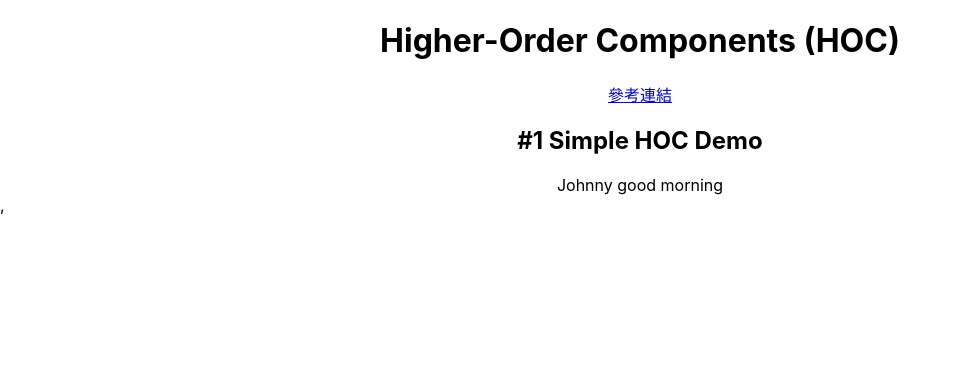
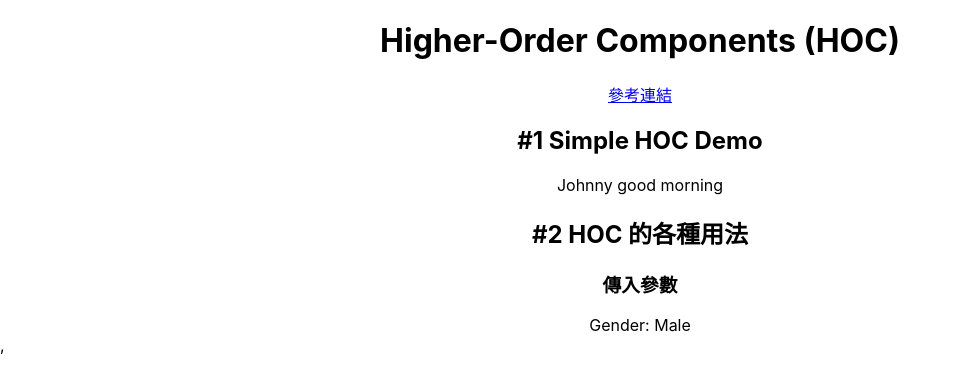
Before and after one commit to wjprogramer/react_js_practice_2, a React (Create React App) app: page /hoc in a window 1280 px wide. Shown: the top 390 px of the page, without its empty margins (0-960 px from the left). Built offline with nearby package versions, Linux system fonts and the light colour scheme.

Commit message:
✨ [HOC] pass params

```diff
--- a/src/routes/HOC/HOC.js
+++ b/src/routes/HOC/HOC.js
@@ -1,8 +1,9 @@
 import React from 'react';
 
-import { H1, H2 } from '../../components/';
+import { H1, H2, H3 } from '../../components/';
 
 import demo1 from './components/demo1';
+import receiveParams from './components/receiveParams';
 
 const HOC = () => {
   return (
@@ -12,9 +13,11 @@ const HOC = () => {
       <a href="https://hsien-w-wei.medium.com/react-higher-order-component-%E9%AB%98%E9%9A%8E%E7%B5%84%E4%BB%B6-4110c03043ba" target="_blank" rel="noreferrer">參考連結</a>
 
       <H2>#1 Simple HOC Demo</H2>
-
       <demo1.Simple />
 
+      <H2>#2 HOC 的各種用法</H2>
+      <H3>傳入參數</H3>
+      <receiveParams.Male />
     </>
   );
 }
--- /dev/null
+++ b/src/routes/HOC/components/receiveParams.js
@@ -0,0 +1,22 @@
+// 可傳入性別參數的 HOC
+const UserGenderHOC = (gender) => (WrappedComponent) => {
+  const UserGenderHOC = (props) => {
+    return (
+      <WrappedComponent gender={gender} {...props} />
+    );
+  }
+  return UserGenderHOC;
+};
+
+// 要傳入的元件
+const BaseComp = (props) => {
+  const {gender} = props;
+  return (<div>Gender: {gender}</div>); // Gender: Male
+}
+
+// 傳入參數並使用元件
+const Male =  UserGenderHOC('Male')(BaseComp);
+
+
+const result = { Male };
+export default result;
```
